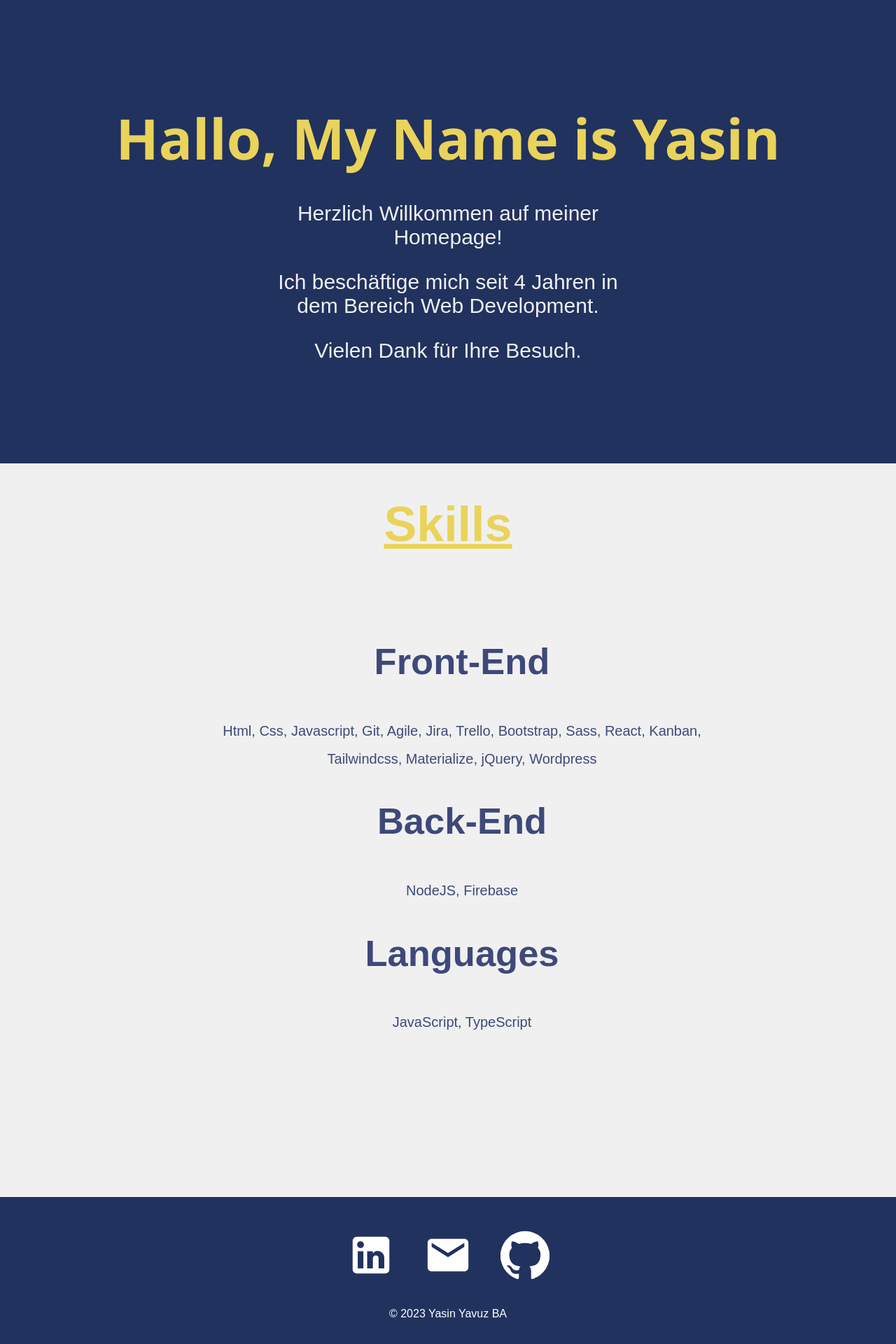
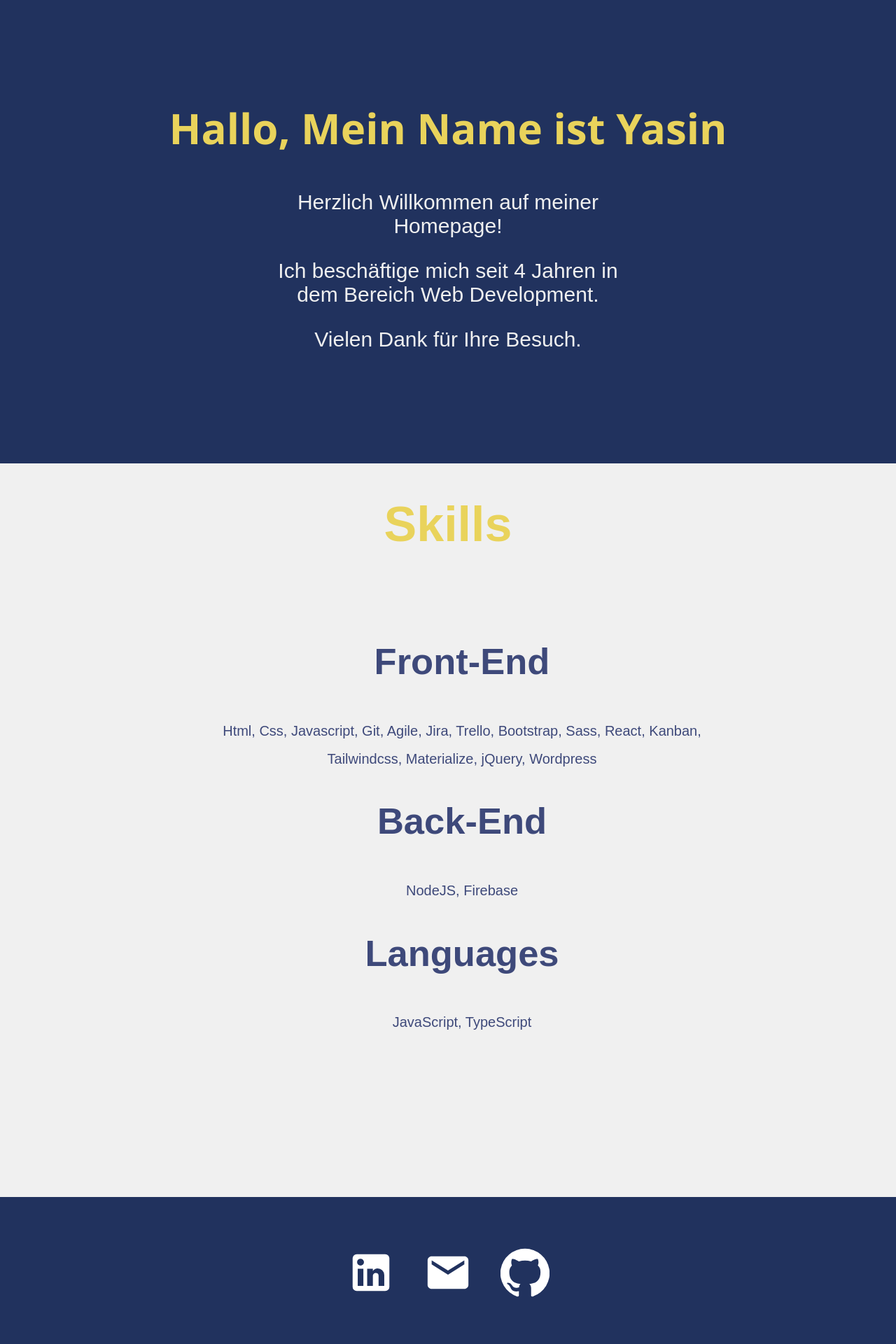
Before and after one commit to barbaros163/portfolio, a React (Create React App) app: page / in a window 1280 px wide. Shown: the part 138-2058 px from the top of the page at 70% size. Built offline with nearby package versions, Linux system fonts and the light colour scheme.

Commit message:
some codes added

```diff
--- a/src/components/Footer.js
+++ b/src/components/Footer.js
@@ -9,10 +9,11 @@ const Footer = () => {
     <div className="footer">
       <div className="socialMedia">
         <LinkedInIcon />
+
         <Email />
         <Github />
       </div>
-      <p>&copy; 2023 Yasin Yavuz BA </p>
+      {/* <p>&copy; 2023 Yasin Yavuz BA </p> */}
     </div>
   );
 };
--- a/src/helpers/ProjectList.js
+++ b/src/helpers/ProjectList.js
@@ -62,26 +62,26 @@ export const ProjectList = [
   {
     name: "React Tour Places",
     image: Tourplaces,
-    skills: "HTML, CSS, JavaScript, ReactJS",
+    skills: "HTML, CSS, JAVASCRIPT, REACT",
     url: "https://barbaros163.github.io/01_Tour_Places_React/",
   },
   {
     name: "React Language Cards",
     image: Languagecards,
-    skills: "HTML, CSS, JavaScript, ReactJS",
+    skills: "HTML, CSS, JAVASCRIPT, REACT",
     url: "https://barbaros163.github.io/02_Language_Cards_React/",
   },
   {
     name: "React Recipe App",
     image: Recipe,
-    skills: "HTML, CSS, JavaScript, ReactJS",
+    skills: "HTML, CSS, JAVASCRIPT, REACT",
     url: "https://barbaros163.github.io/05_Recipe_App_Solution_react/",
   },
 
   {
     name: "Weather App",
     image: Weatherapp,
-    skills: "HTML, CSS, JavaScript",
+    skills: "HTML, CSS, JAVASCRIPT",
     url: "https://barbaros163.github.io/jQuery_js/weather.html",
   },
 
--- a/src/pages/Home.js
+++ b/src/pages/Home.js
@@ -7,7 +7,8 @@ function Home() {
     <div className="home">
       <div>
         <div className="about">
-          <h2>Hallo, My Name is Yasin</h2>
+          <h2>Hallo, Mein Name ist Yasin</h2>
+
           <div className="prompt">
             <p> Herzlich Willkommen auf meiner Homepage!</p>
             <p>
@@ -18,6 +19,7 @@ function Home() {
         </div>
         <div className="skills">
           <h1>Skills</h1>
+
           <ol className="list">
             <li className="item">
               <h2>Front-End</h2>
--- a/src/styles/Home.css
+++ b/src/styles/Home.css
@@ -19,7 +19,7 @@
 
 .about h2 {
   font-family: "Segoe UI", Tahoma, Geneva, Verdana, sans-serif;
-  font-size: 80px;
+  font-size: 60px;
   color: #e9d35b;
   height: 50px;
 }
@@ -46,7 +46,6 @@
 
 .skills h1 {
   color: #e9d35b;
-  text-decoration: underline;
 }
 
 .skills .list {
```
